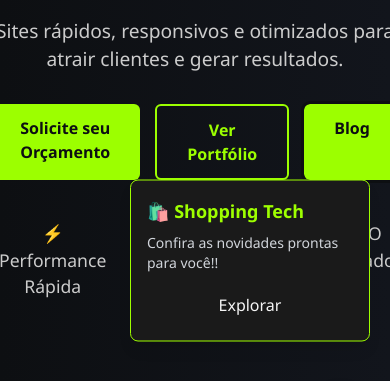
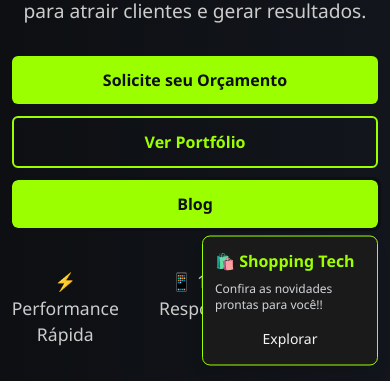
Before and after one commit to Matheusantosbezerra/Inderio, a website: page index.html in a window 390 px wide. Shown: the part 382-763 px from the top of the page. Drawn offline with nearby package versions, Linux system fonts and the light colour scheme; some packages are replaced by stand-ins of ours; a script that the page names is missing.

Commit message:
Shopping_res

```diff
--- a/index.html
+++ b/index.html
@@ -63,11 +63,15 @@
   🛍️ Promoções especiais no <a href="/shopping.html" class="font-bold underline hover:text-gray-800">Shopping Tech</a> — confira agora!
 </div>
 
-<div class="fixed bottom-20 right-5 bg-[#1a1a1a] border border-[#9eff00] rounded-lg p-4 shadow-lg w-60 animate-bounce">
-  <h4 class="text-[#9eff00] font-bold text-lg mb-2">🛍️ Shopping Tech</h4>
-  <p class="text-gray-300 text-sm mb-3">Confira as novidades prontas para você!!</p>
-  <a href="/shopping.html" class="neon-button px-4 py-2 rounded-md text-center block">Explorar</a>
+<div class="fixed bottom-20 right-5 bg-[#1a1a1a] border border-[#9eff00] rounded-lg p-4 w-60 shadow-lg animate-bounce
+            max-sm:w-44 max-sm:p-3 max-sm:bottom-16 max-sm:right-3">
+  <h4 class="text-[#9eff00] font-bold text-lg mb-2 max-sm:text-base">🛍️ Shopping Tech</h4>
+  <p class="text-gray-300 text-sm mb-3 max-sm:text-xs">Confira as novidades prontas para você!!</p>
+  <a href="/shopping.html" class="neon-button px-4 py-2 rounded-md text-center block max-sm:px-2 max-sm:py-1 max-sm:text-sm">
+    Explorar
+  </a>
 </div>
+
 <!-- Shopping -->
 
 
@@ -77,10 +81,10 @@
     <h1>Transformamos ideias em <span class="highlight">sites incríveis</span></h1>
     <p>Sites rápidos, responsivos e otimizados para atrair clientes e gerar resultados.</p>
 
-    <div class="hero-buttons">
-      <a href="#contact" class="cta-btn">Solicite seu Orçamento</a>
-      <a href="#portfolio" class="cta-btn secondary">Ver Portfólio</a>
-      <a href="/blog.html" class="cta-btn outline">Blog</a>
+    <div class="hero-buttons flex flex-col sm:flex-row gap-3 justify-center items-center mt-6">
+      <a href="#contact" class="cta-btn w-full sm:w-auto text-center px-6 py-3 rounded-md block">Solicite seu Orçamento</a>
+      <a href="#portfolio" class="cta-btn secondary w-full sm:w-auto text-center px-6 py-3 rounded-md block">Ver Portfólio</a>
+      <a href="/blog.html" class="cta-btn outline w-full sm:w-auto text-center px-6 py-3 rounded-md block">Blog</a>
     </div>
 
     <div class="hero-features">
--- a/style.css
+++ b/style.css
@@ -72,7 +72,7 @@ body {
 
 .header_blog div {
   display: flex;
-  margin-left: 50px;
+  margin-left: 30px;
   justify-content: center;
   align-items: center;
 }
```
